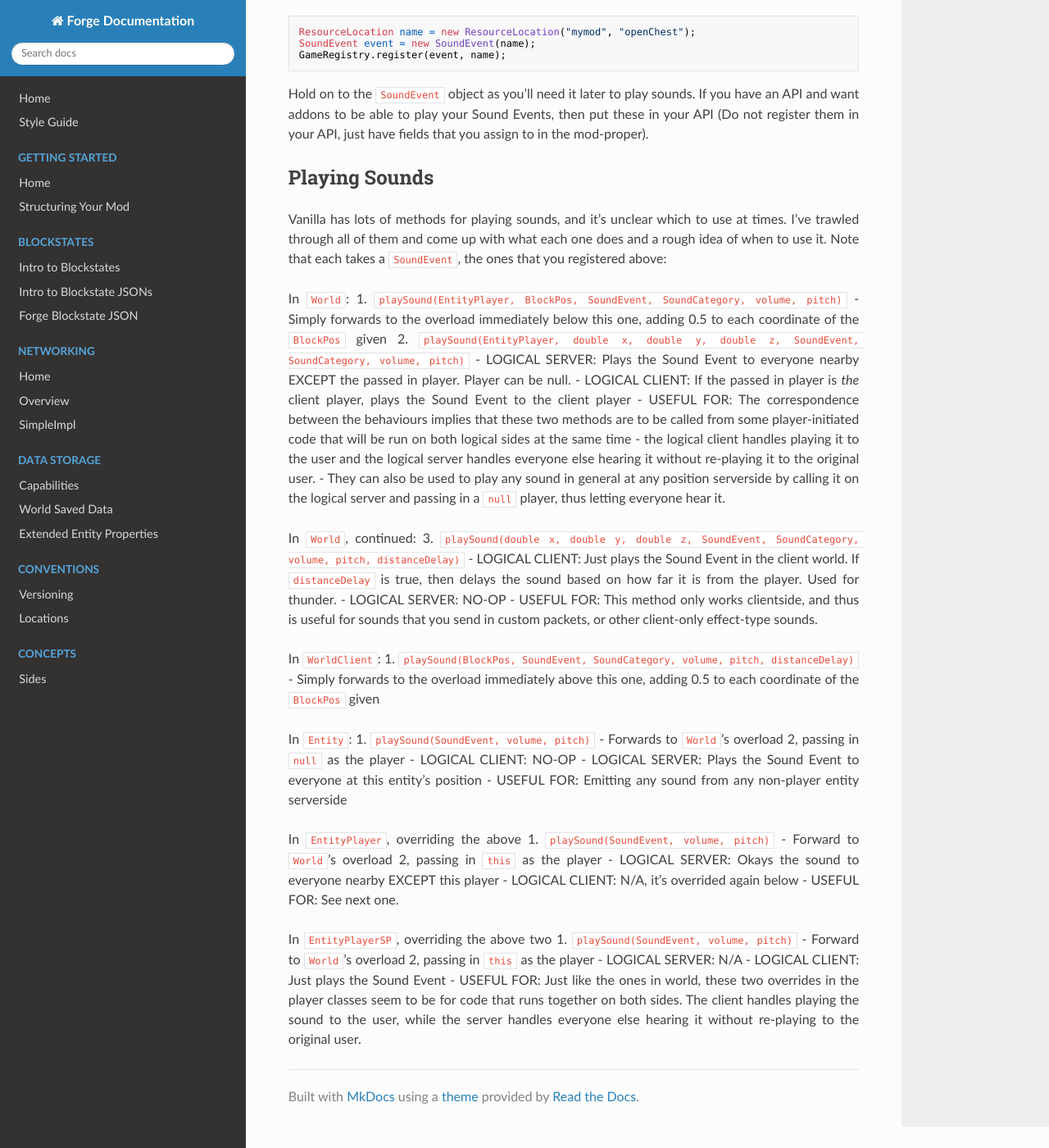
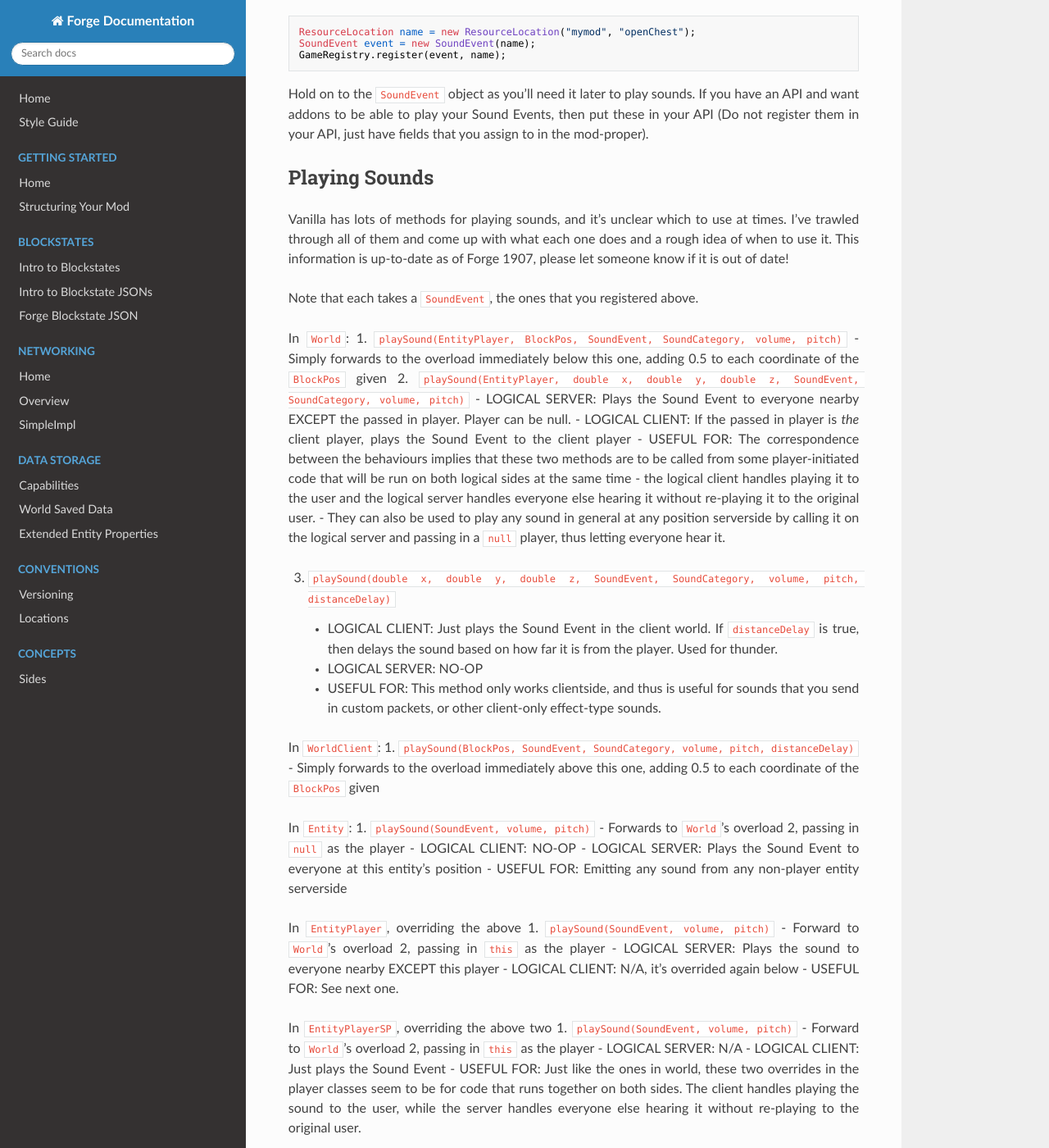
Before and after one commit to MinecraftForge/Documentation, an MkDocs documentation site: the page built from docs/effects/sounds.md, in a window 1280 px wide and 1400 px high, scrolled down 1741 px. Shown: the whole window at 82% size. Built offline with MkDocs 1.6.1, drawn with Linux system fonts in a browser that asks for light colours; nearby versions of some CDN libraries; old or Windows-style settings are respelled for this version of MkDocs.

Commit message:
Formatting fixes

```diff
--- a/docs/effects/sounds.md
+++ b/docs/effects/sounds.md
@@ -30,7 +30,7 @@ A full specification is available [on the wiki], but we highlight the important
     "category": "block",
     "subtitle": "mymod.subtitle.openChest",
     "sounds": [ "mymod:openChestSoundFile" ]
-  }.
+  },
   "epicMusic": {
     "category": "record",
     "sounds": [
@@ -69,7 +69,9 @@ Hold on to the `SoundEvent` object as you'll need it later to play sounds. If yo
 Playing Sounds
 --------------
 
-Vanilla has lots of methods for playing sounds, and it's unclear which to use at times. I've trawled through all of them and come up with what each one does and a rough idea of when to use it. Note that each takes a `SoundEvent`, the ones that you registered above:
+Vanilla has lots of methods for playing sounds, and it's unclear which to use at times. I've trawled through all of them and come up with what each one does and a rough idea of when to use it. This information is up-to-date as of Forge 1907, please let someone know if it is out of date!
+
+Note that each takes a `SoundEvent`, the ones that you registered above.
 
 In `World`:
   1. `playSound(EntityPlayer, BlockPos, SoundEvent, SoundCategory, volume, pitch)`
@@ -80,7 +82,6 @@ In `World`:
       - USEFUL FOR: The correspondence between the behaviours implies that these two methods are to be called from some player-initiated code that will be run on both logical sides at the same time - the logical client handles playing it to the user and the logical server handles everyone else hearing it without re-playing it to the original user.
       - They can also be used to play any sound in general at any position serverside by calling it on the logical server and passing in a `null` player, thus letting everyone hear it.
 
-In `World`, continued:
   3. `playSound(double x, double y, double z, SoundEvent, SoundCategory, volume, pitch, distanceDelay)`
       - LOGICAL CLIENT: Just plays the Sound Event in the client world. If `distanceDelay` is true, then delays the sound based on how far it is from the player. Used for thunder.
       - LOGICAL SERVER: NO-OP
@@ -100,7 +101,7 @@ In `Entity`:
 In `EntityPlayer`, overriding the above
   1. `playSound(SoundEvent, volume, pitch)`
       - Forward to `World`'s overload 2, passing in `this` as the player
-      - LOGICAL SERVER: Okays the sound to everyone nearby EXCEPT this player
+      - LOGICAL SERVER: Plays the sound to everyone nearby EXCEPT this player
       - LOGICAL CLIENT: N/A, it's overrided again below
       - USEFUL FOR: See next one.
 
```
